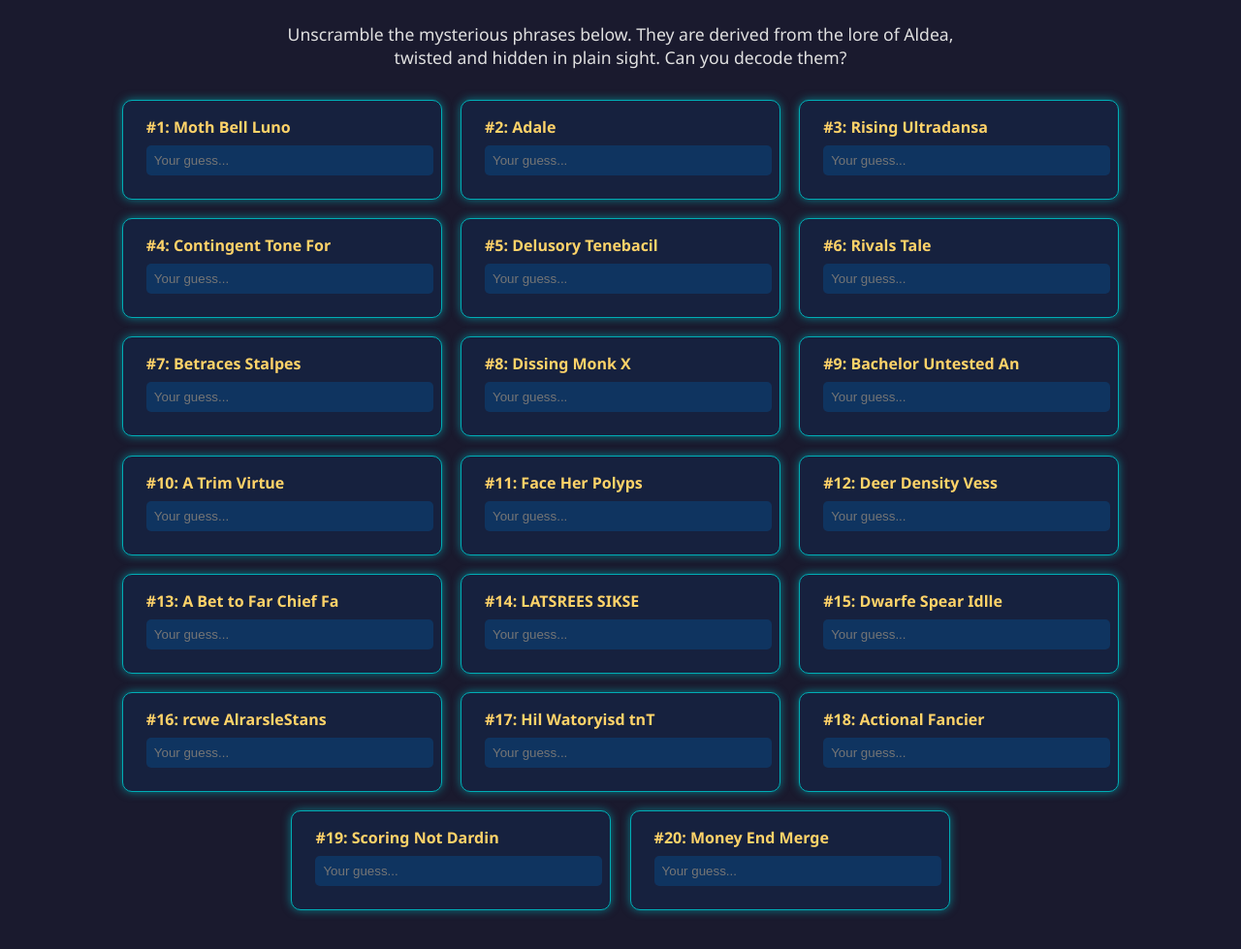
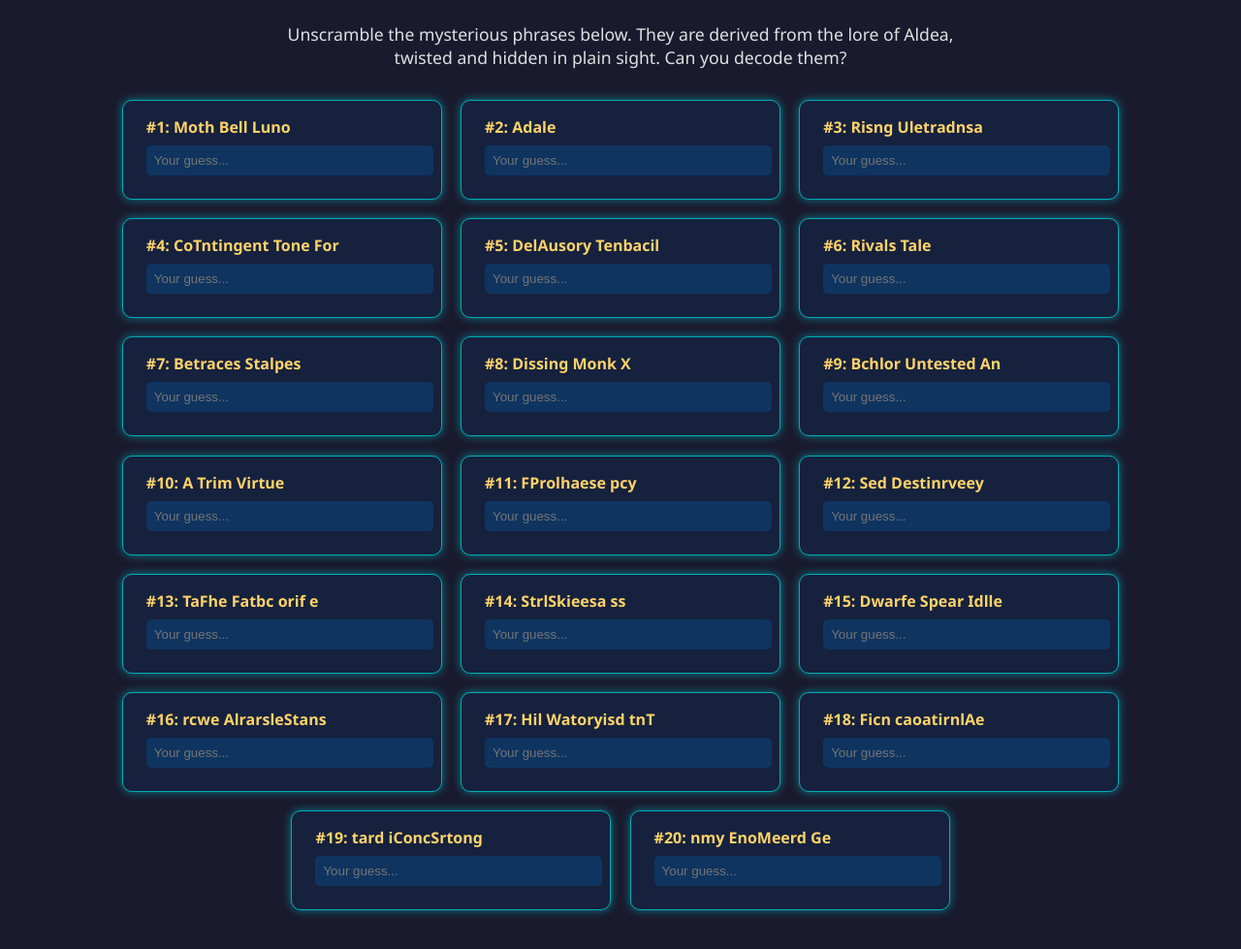
Before and after one commit to Al1m01/Take-2, a plain HTML site: page index.html in a window 1280 px wide. Shown: the part 107-1086 px from the top of the page at 97% size. Drawn offline with Linux system fonts and the light colour scheme.

Commit message:
Update index.html

```diff
--- a/index.html
+++ b/index.html
@@ -75,24 +75,24 @@
     const anagrams = [
       { scrambled: "Moth Bell Luno", solution: "The Null Bloom" },
       { scrambled: "Adale ", solution: "Aldea" },
-      { scrambled: "Rising Ultradansa", solution: "Astral Sundering" },
-      { scrambled: "Contingent Tone For", solution: "Forgotten Continent" },
-      { scrambled: "Delusory Tenebacil", solution: "Celestial Boundary" },
+      { scrambled: "Risng Uletradnsa", solution: "Astral Sundering" },
+      { scrambled: "CoTntingent Tone For", solution: "Forgotten Continent" },
+      { scrambled: "DelAusory Tenbacil", solution: "Celestial Boundary" },
       { scrambled: "Rivals Tale", solution: "Astral Veil" },
       { scrambled: "Betraces Stalpes", solution: "Spectral Beasts" },
       { scrambled: "Dissing Monk X", solution: "Six Kingdoms" },
-      { scrambled: "Bachelor Untested An", solution: "The Unstable Concord" },
+      { scrambled: "Bchlor Untested An", solution: "The Unstable Concord" },
       { scrambled: "A Trim Virtue", solution: "Triumvirate" },
-      { scrambled: "Face Her Polyps", solution: "False Prophecy" },
-      { scrambled: "Deer Density Vess", solution: "Severed Destiny" },
-      { scrambled: "A Bet to Far Chief Fa", solution: "The Fabric of Fate" },
-      { scrambled: "LATSREES SIKSE", solution: "Starless Skies" },
+      { scrambled: "FProlhaese pcy", solution: "False Prophecy" },
+      { scrambled: "Sed Destinrveey", solution: "Severed Destiny" },
+      { scrambled: "TaFhe Fatbc orif e", solution: "The Fabric of Fate" },
+      { scrambled: "StrlSkieesa ss", solution: "Starless Skies" },
       { scrambled: "Dwarfe Spear Idlle", solution: "Warfare Dispelled" },
       { scrambled: "rcwe AlrarsleStans", solution: "Starcallers Answer" },
       { scrambled: "Hil Watoryisd tnT", solution: "History Wand Tilt" },
-      { scrambled: "Actional Fancier", solution: "Fictional Arcane" },
-      { scrambled: "Scoring Not Dardin", solution: "Concord Starting" },
-      { scrambled: "Money End Merge", solution: "Memory End Gene" }
+      { scrambled: "Ficn caoatirnlAe", solution: "Fictional Arcane" },
+      { scrambled: "tard iConcSrtong", solution: "Concord Starting" },
+      { scrambled: "nmy EnoMeerd Ge", solution: "Memory End Gene" }
     ];
 
     const container = document.getElementById("anagramContainer");
```
